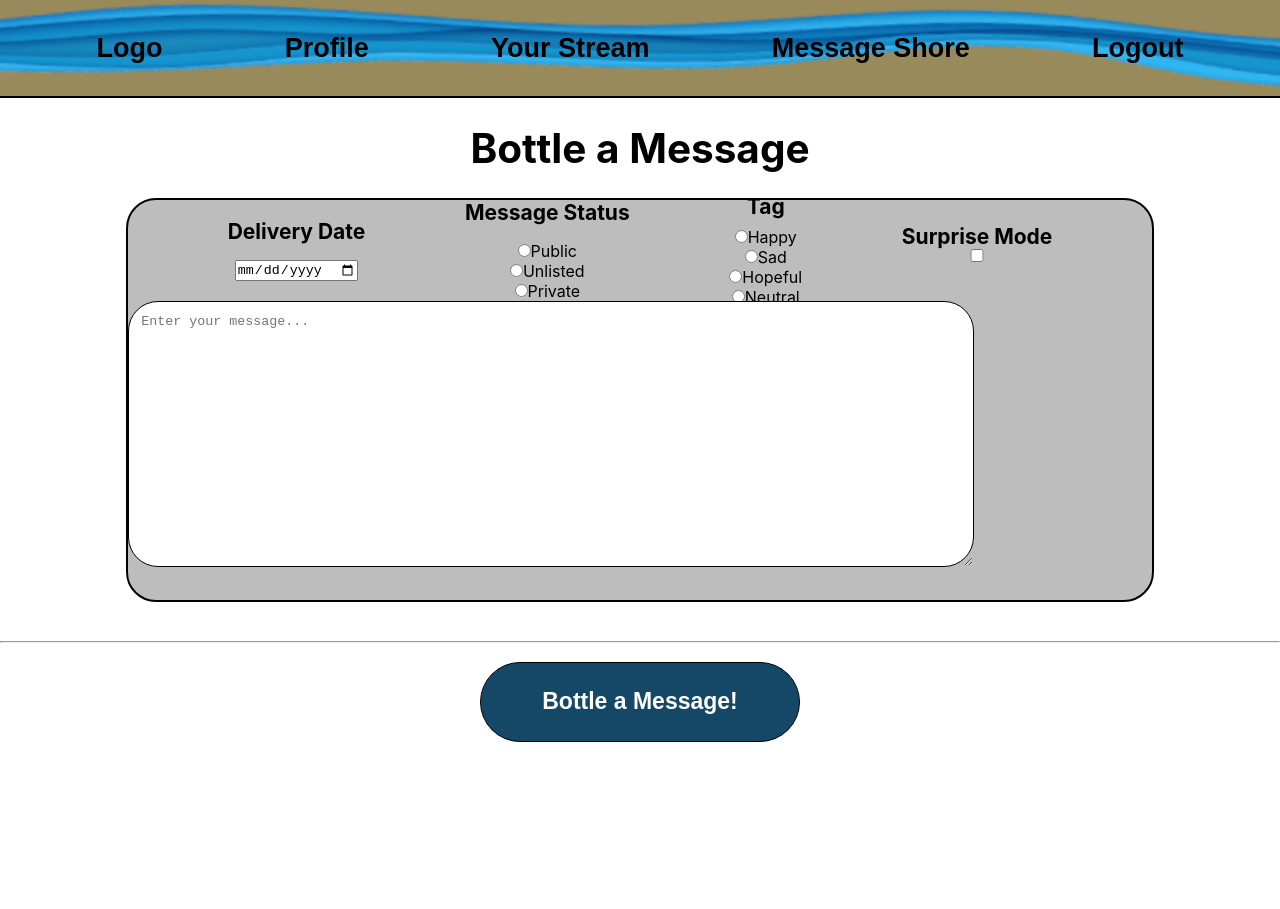
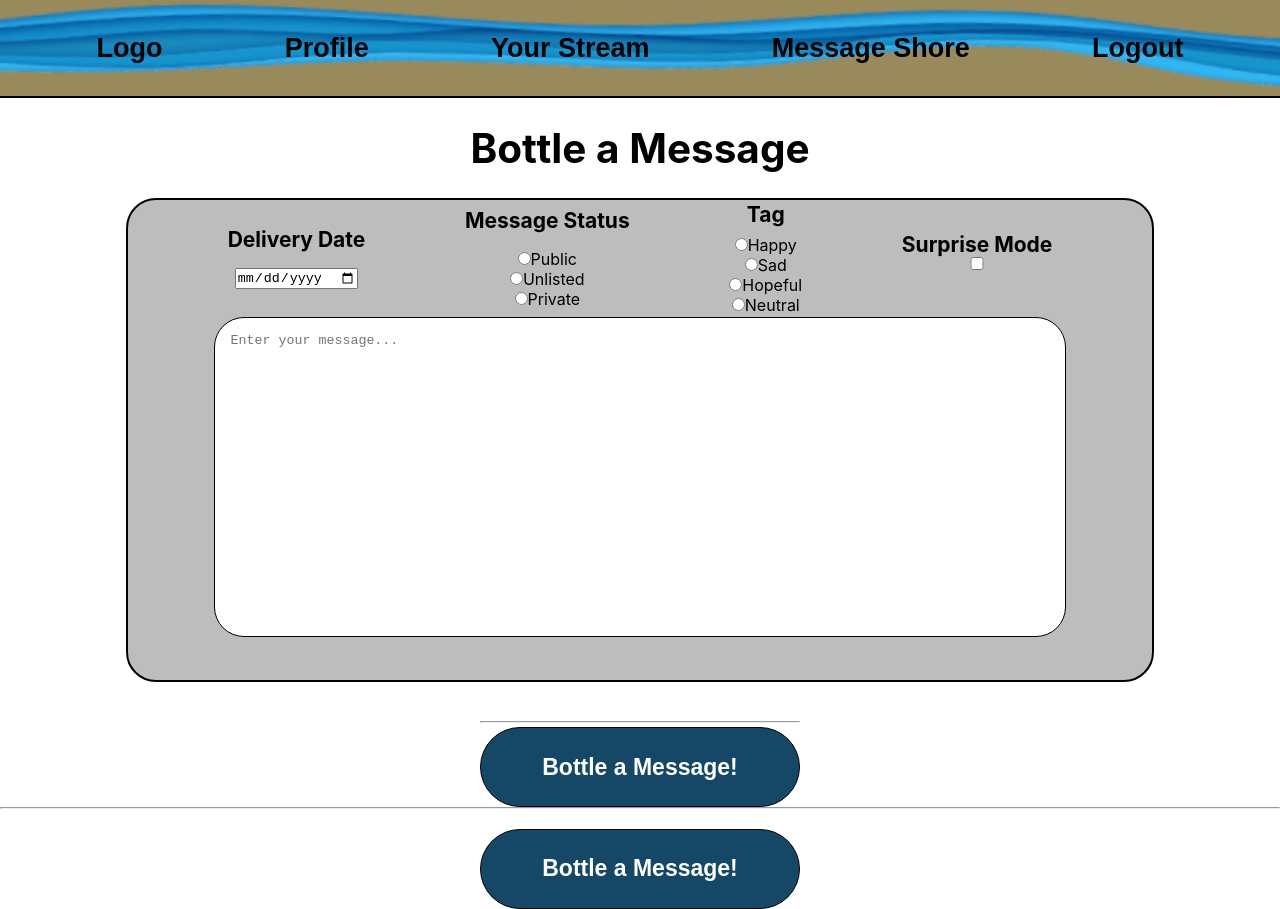
Before and after one commit to DannyHayek/time-capsule-client, a React (Create React App) app: page /bottleMessage in a window 1280 px wide. Before the commit the page ends 800 px from the top, so only its background shows below. Built offline with nearby package versions, Linux system fonts and the light colour scheme.

Commit message:
Implemented logic to read user input on bottle message form using useStates passed down through components

```diff
--- a/src/components/bottleMessage/BottleMessageBody.jsx
+++ b/src/components/bottleMessage/BottleMessageBody.jsx
@@ -3,7 +3,9 @@ import React from 'react'
 const BottleMessageBody = () => {
   return (
     <div className='bottle-message-body'>
-        <textarea placeholder='Enter your message...' className='bottle-message-body-input'></textarea>
+      <label htmlFor="message-body">
+        <textarea form='bottle-message-data' id="message-body" placeholder='Enter your message...' className='bottle-message-body-input'></textarea>
+      </label>
     </div>
   )
 }
--- /dev/null
+++ b/src/components/bottleMessage/BottleMessageButton.jsx
@@ -0,0 +1,17 @@
+import React from 'react'
+
+const BottleMessageButton = ({bottleMessage}) => {
+  return (
+    <div>
+        <hr></hr>
+
+        <button className='primary-btn bottle-message-button' onClick={() => {
+            bottleMessage();
+             }}>
+                Bottle a Message!
+            </button>
+    </div>
+  )
+}
+
+export default BottleMessageButton
--- a/src/components/bottleMessage/BottleMessageCard.jsx
+++ b/src/components/bottleMessage/BottleMessageCard.jsx
@@ -2,11 +2,11 @@ import React from 'react'
 import BottleMessageDetails from './BottleMessageDetails'
 import BottleMessageBody from './BottleMessageBody'
 
-const BottleMessageCard = () => {
+const BottleMessageCard = ({setDelivery, setStatus, setTag, setSurprise, setBody}) => {
   return (
     <div className='flex column bottle-message-card'>
-        <BottleMessageDetails />
-        <BottleMessageBody />
+        <BottleMessageDetails setDelivery={setDelivery} setStatus={setStatus} setTag={setTag} setSurprise={setSurprise}/>
+        <BottleMessageBody setBody={setBody}/>
     </div>
   )
 }
--- a/src/components/bottleMessage/BottleMessageDate.jsx
+++ b/src/components/bottleMessage/BottleMessageDate.jsx
@@ -1,10 +1,10 @@
 import React from 'react'
 
-const BottleMessageDate = () => {
+const BottleMessageDate = ({setDelivery}) => {
   return (
     <div>
         <label htmlFor="delivery-date" className='bottle-message-label flex column'>Delivery Date</label>
-        <input type='date' className='delivery-date-picker'></input>
+        <input onChange={e => setDelivery(e.target.value)} type='date' className='delivery-date-picker'></input>
     </div>
   )
 }
--- a/src/components/bottleMessage/BottleMessageDetails.jsx
+++ b/src/components/bottleMessage/BottleMessageDetails.jsx
@@ -4,13 +4,13 @@ import BottleMessageStatus from './BottleMessageStatus'
 import BottleMessageTag from './BottleMessageTag'
 import BottleMessageSurprise from './BottleMessageSurprise'
 
-const BottleMessageDetails = () => {
+const BottleMessageDetails = ({setDelivery, setStatus, setTag, setSurprise}) => {
   return (
     <div className='flex space-evenly bottle-message-details'>
-        <BottleMessageDate />
-        <BottleMessageStatus />
-        <BottleMessageTag />
-        <BottleMessageSurprise />
+        <BottleMessageDate setDelivery={setDelivery}/>
+        <BottleMessageStatus setStatus={setStatus}/>
+        <BottleMessageTag setTag={setTag}/>
+        <BottleMessageSurprise setSurprise={setSurprise}/>
     </div>
   )
 }
--- a/src/components/bottleMessage/BottleMessageStatus.jsx
+++ b/src/components/bottleMessage/BottleMessageStatus.jsx
@@ -1,24 +1,24 @@
 import React from 'react'
 
-const BottleMessageStatus = () => {
+const BottleMessageStatus = ({setStatus}) => {
   return (
     <div>
         <label htmlFor="message-status" className='bottle-message-label flex column'>Message Status</label>
 
-        <form className='flex column'>
+        <form onChange={e => setStatus(e.target.value)} className='flex column'>
           <div>
-            <input type="radio" id="html" name="fav_language" value="HTML"></input>
-            <label htmlFor="html">Public</label>
+            <input type="radio" id="public" name="fav_language" value="Public"></input>
+            <label htmlFor="public">Public</label>
           </div>
 
           <div>
-            <input type="radio" id="css" name="fav_language" value="CSS"></input>
-            <label htmlFor="css">Unlisted</label>
+            <input type="radio" id="unlisted" name="fav_language" value="Unlisted"></input>
+            <label htmlFor="unlisted">Unlisted</label>
           </div>
 
           <div>
-            <input type="radio" id="javascript" name="fav_language" value="JavaScript"></input>
-            <label htmlFor="javascript">Private</label>
+            <input type="radio" id="private" name="fav_language" value="Private"></input>
+            <label htmlFor="private">Private</label>
           </div>
 
         </form>
--- a/src/components/bottleMessage/BottleMessageSurprise.jsx
+++ b/src/components/bottleMessage/BottleMessageSurprise.jsx
@@ -1,10 +1,10 @@
 import React from 'react'
 
-const BottleMessageSurprise = () => {
+const BottleMessageSurprise = ({setSurprise}) => {
   return (
     <div>
         <label htmlFor="message-surprise" className='surprise-switch flex column bottle-message-label'>Surprise Mode
-          <input type='checkbox' className='message-surprise-slider'></input>
+          <input onChange={e => setSurprise(e.target.value)} type='checkbox' className='message-surprise-slider'></input>
         </label>
     </div>
   )
--- a/src/components/bottleMessage/BottleMessageTag.jsx
+++ b/src/components/bottleMessage/BottleMessageTag.jsx
@@ -1,11 +1,11 @@
 import React from 'react'
 
-const BottleMessageTag = () => {
+const BottleMessageTag = ({setTag}) => {
   return (
     <div>
         <label htmlFor="message-tag" className='bottle-message-label flex column'>Tag</label>
 
-        <form className='flex column'>
+        <form onChange={e => setTag(e.target.value)} className='flex column'>
           <div>
             <input type="radio" id="happy" name="tag" value="Happy"></input>
             <label htmlFor="happy">Happy</label>
--- a/src/pages/BottleMessage/BottleMessage.css
+++ b/src/pages/BottleMessage/BottleMessage.css
@@ -12,7 +12,7 @@
     border: 2px solid black;
     border-radius: 30px;
     width: 80%;
-    height: 50dvh;
+    height: 60dvh;
     margin-bottom: 3%;
 }
 
@@ -34,14 +34,15 @@
 }
 
 .bottle-message-body {
-    width: 80%;
+    width: 100%;
     height: 60%;
 }
 
 .bottle-message-body-input {
-    width: 100%;
+    width: 80%;
     height: 100%;
     border: 1px solid black;
     border-radius: 30px;
     padding: 1.5%;
+    resize: none;
 }
--- a/src/pages/BottleMessage/BottleMessage.jsx
+++ b/src/pages/BottleMessage/BottleMessage.jsx
@@ -1,13 +1,28 @@
-import React from 'react'
+import React, { useState } from 'react'
 import BottleMessageTitle from '../../components/bottleMessage/BottleMessageTitle'
 import BottleMessageCard from '../../components/bottleMessage/BottleMessageCard'
 import './BottleMessage.css'
+import BottleMessageBody from '../../components/bottleMessage/BottleMessageBody'
+import BottleMessageButton from '../../components/bottleMessage/BottleMessageButton'
 
 const BottleMessage = () => {
+  const [bottleDelivery, setDelivery] = useState("");
+  const [bottleStatus, setStatus] = useState("");
+  const [bottleTag, setTag] = useState("");
+  const [bottleSurprise, setSurprise] = useState("");
+  const [bottleBody, setBody] = useState("");
+
+  const props = [setDelivery, setStatus, setTag, setSurprise, setBody];
+
+  const bottleMessage = () => {
+    console.log(bottleStatus);
+  }
+
   return (
     <div className='flex column bottle-message'>
       <BottleMessageTitle />
-      <BottleMessageCard />
+      <BottleMessageCard setDelivery={setDelivery} setStatus={setStatus} setTag={setTag} setSurprise={setSurprise}/>
+      <BottleMessageButton bottleMessage={bottleMessage}/>
     </div>
   )
 }
```
